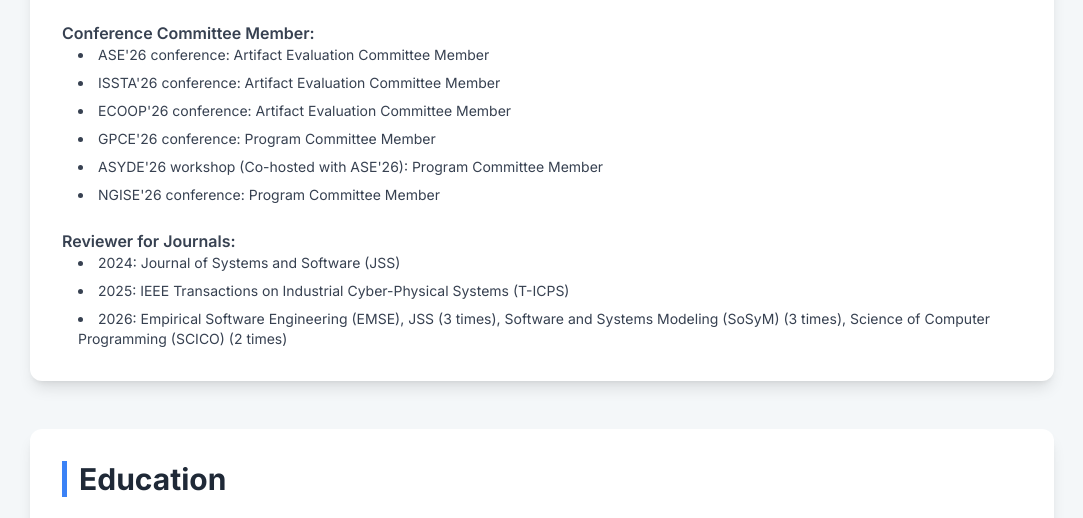
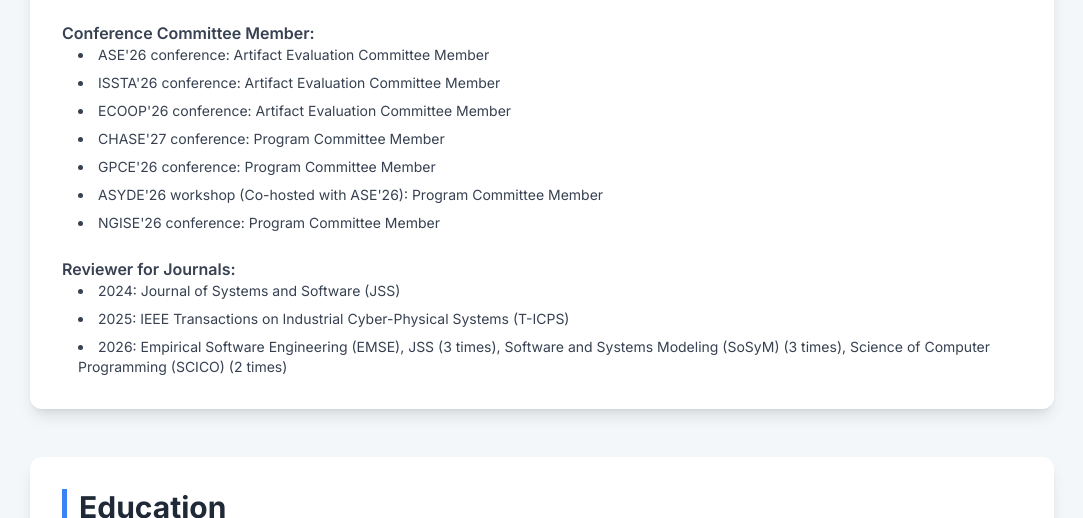
Before and after one commit to Wilson008/wilson008.github.io, a plain HTML site: page index.html in a window 1280 px wide. Shown: the part 3748-4266 px from the top of the page, without its empty margins (194-1277 px from the left). Drawn offline with nearby package versions, Linux system fonts and the light colour scheme.

Commit message:
add PC member experience

```diff
--- a/index.html
+++ b/index.html
@@ -280,6 +280,7 @@
                         <li>ASE'26 conference: Artifact Evaluation Committee Member</li>
                         <li>ISSTA'26 conference: Artifact Evaluation Committee Member</li>
                         <li>ECOOP'26 conference: Artifact Evaluation Committee Member</li>
+                        <li>CHASE'27 conference: Program Committee Member</li>
                         <li>GPCE'26 conference: Program Committee Member</li>
                         <li>ASYDE'26 workshop (Co-hosted with ASE'26): Program Committee Member</li>
                         <li>NGISE'26 conference: Program Committee Member</li>
```
